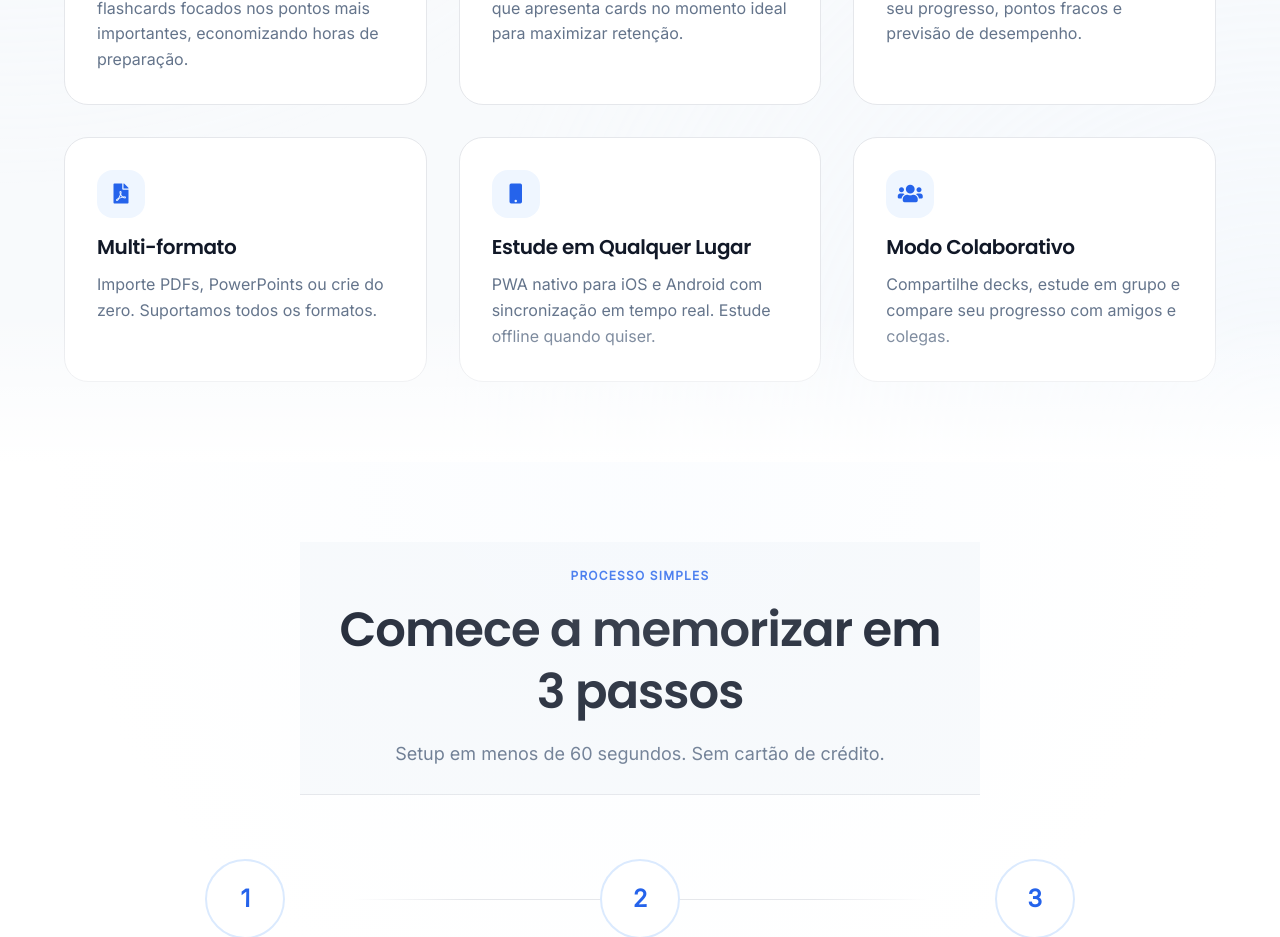
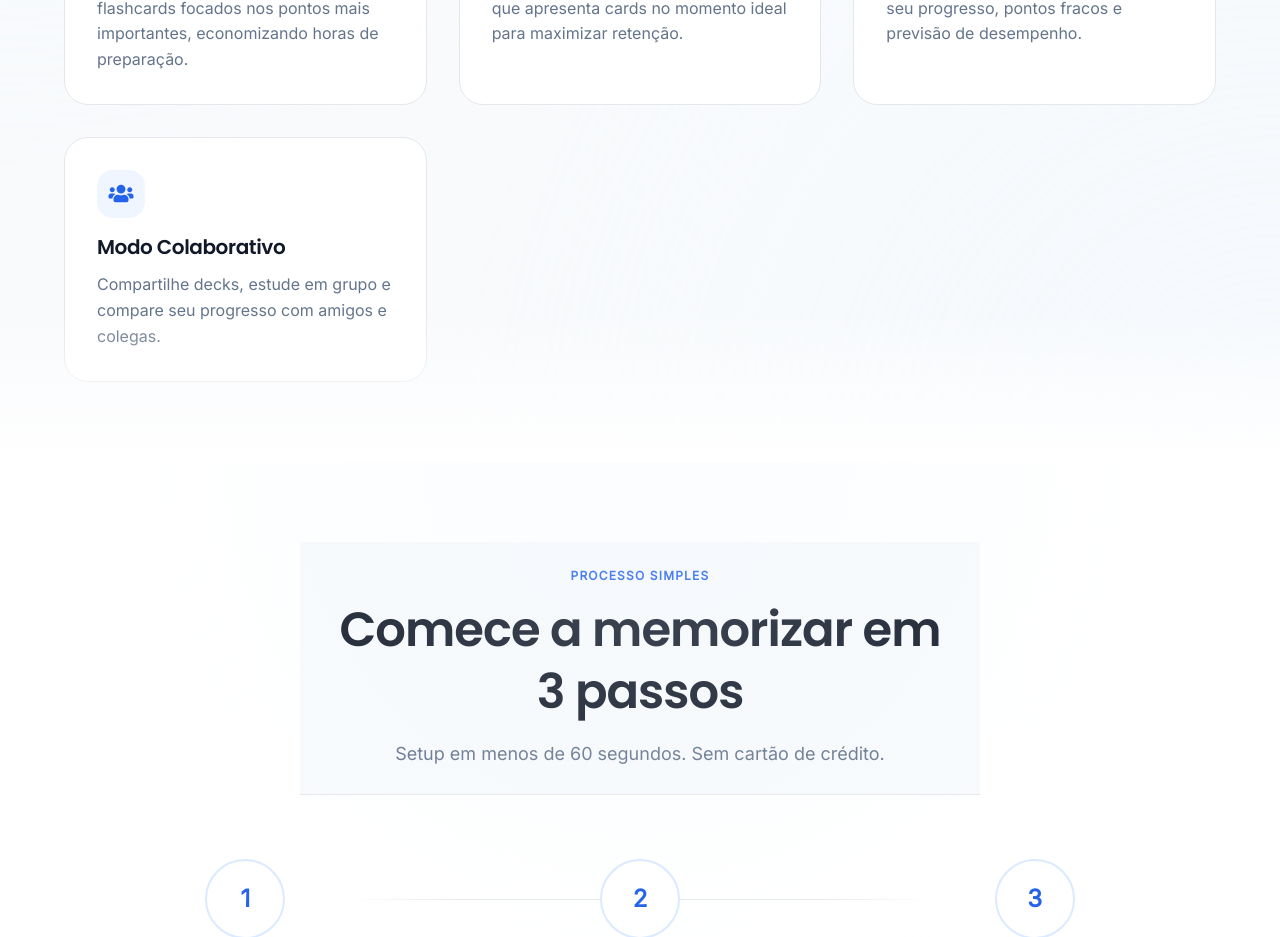
Before and after one commit to RD1707/project-recall, a React (Vite) app in the folder frontend/: page / in a window 1280 px wide. Shown: the part 1600-2537 px from the top of the page. Built offline with nearby package versions, Linux system fonts and the light colour scheme.

Commit message:
Update Landing.jsx

```diff
--- a/frontend/src/pages/Landing.jsx
+++ b/frontend/src/pages/Landing.jsx
@@ -225,16 +225,6 @@ function Landing() {
                                 icon="fa-chart-line"
                                 title="Analytics Detalhado"
                                 description="Dashboards em tempo real mostram seu progresso, pontos fracos e previsão de desempenho."
-                            />
-                            <FeatureCard
-                                icon="fa-file-pdf"
-                                title="Multi-formato"
-                                description="Importe PDFs, PowerPoints ou crie do zero. Suportamos todos os formatos."
-                            />
-                            <FeatureCard
-                                icon="fa-mobile"
-                                title="Estude em Qualquer Lugar"
-                                description="PWA nativo para iOS e Android com sincronização em tempo real. Estude offline quando quiser."
                             />
                             <FeatureCard
                                 icon="fa-users"
@@ -535,4 +525,5 @@ function Landing() {
     );
 }
 
+
 export default Landing;
```
